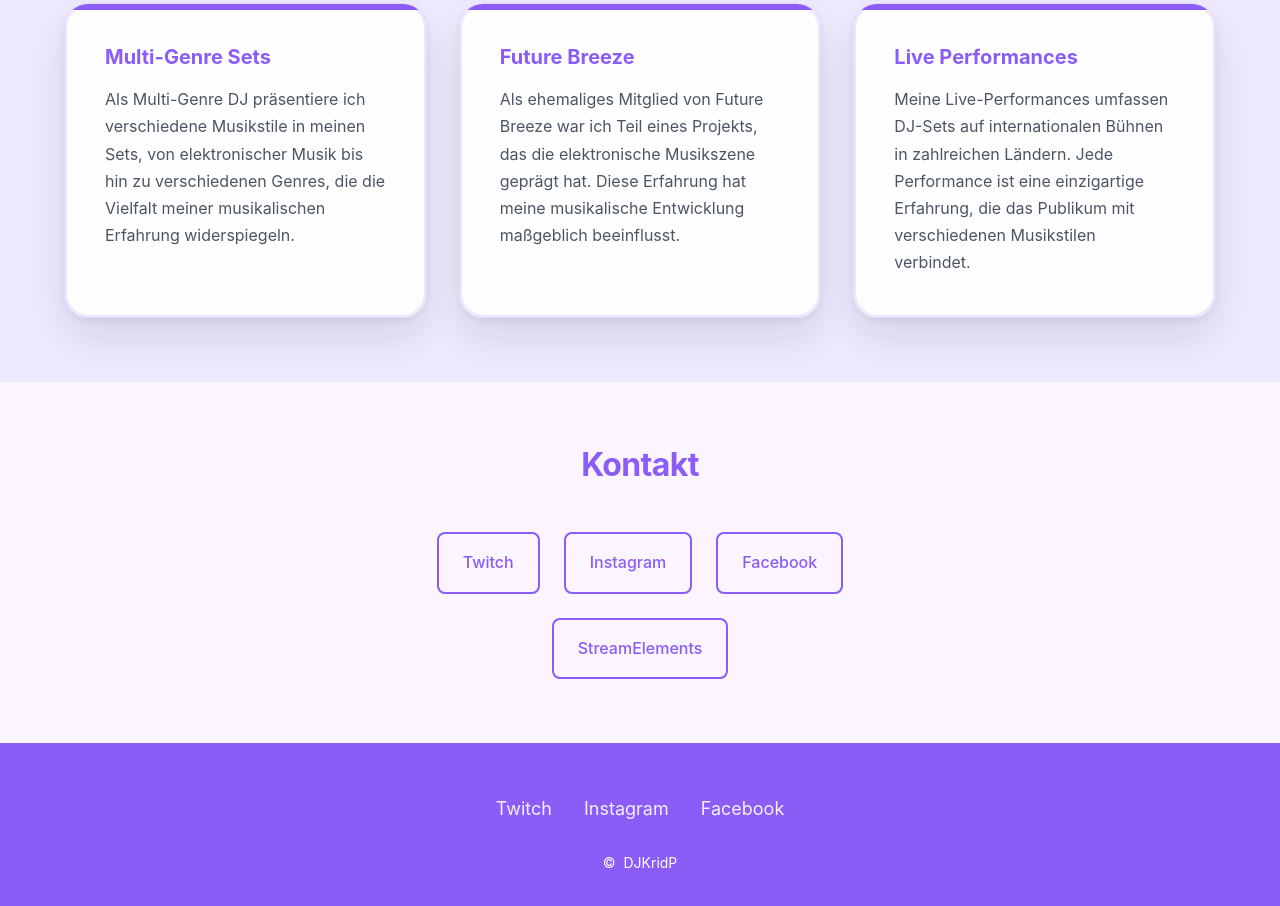
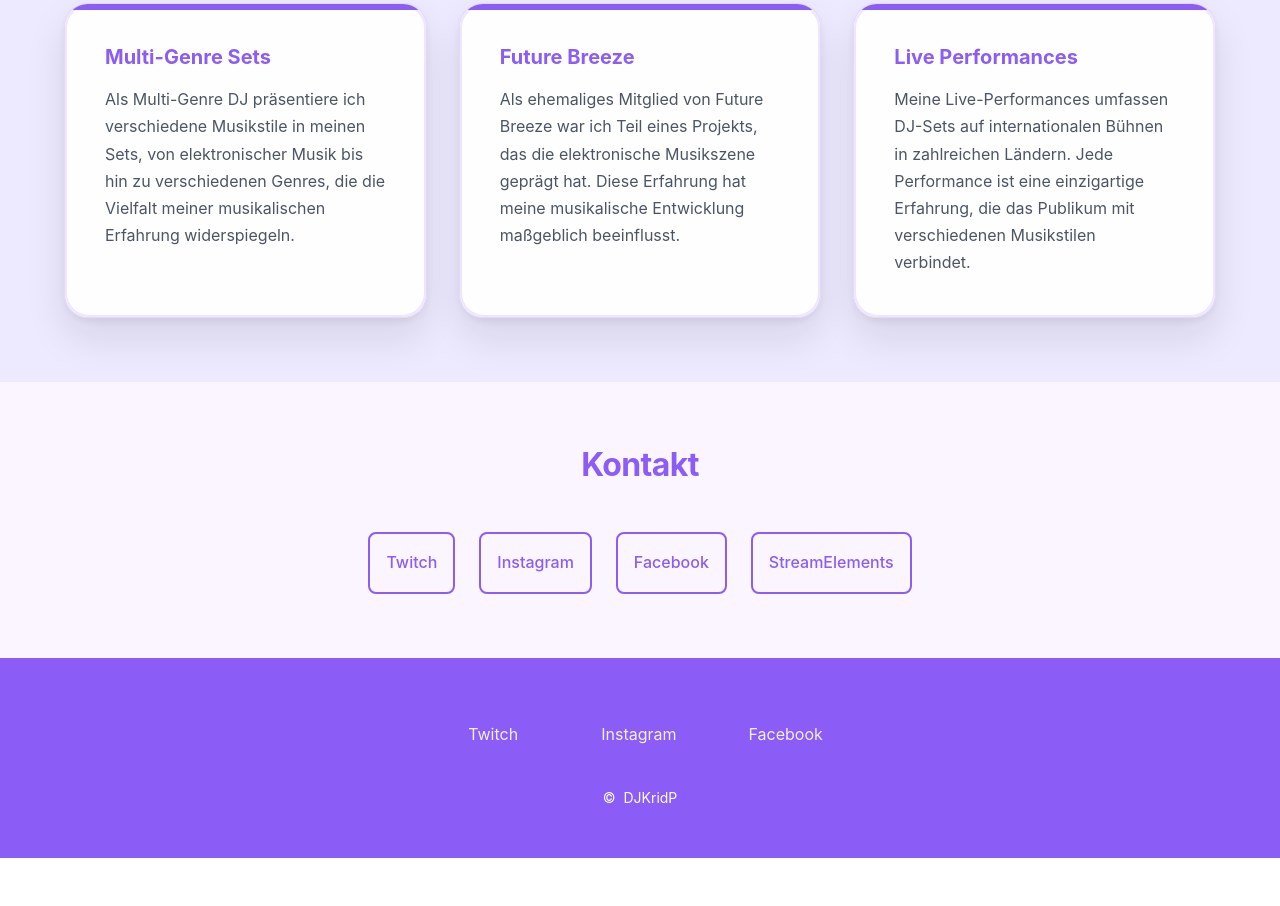
Before and after one commit to Kevin42127/djkridp, a plain HTML site: page index.html in a window 1280 px wide. Shown: the part 2387-3293 px from the top of the page. After the commit the page ends 3245 px from the top, so only its background shows below. Drawn offline with Linux system fonts and the light colour scheme.

Commit message:
Add files via upload

```diff
--- a/css/components.css
+++ b/css/components.css
@@ -280,11 +280,14 @@
 
 .social-link {
   color: var(--color-text-white);
-  font-size: var(--font-size-lg);
+  font-size: var(--font-size-base);
   transition: color var(--transition-base), opacity var(--transition-base);
-  padding: var(--spacing-xs);
+  padding: var(--spacing-md) var(--spacing-lg);
   border-radius: var(--border-radius-sm);
   opacity: 0.9;
+  display: inline-block;
+  min-width: 120px;
+  text-align: center;
 }
 
 .social-link:hover {
@@ -413,6 +416,7 @@
 .contact-link {
   display: flex;
   align-items: center;
+  justify-content: center;
   gap: var(--spacing-sm);
   padding: var(--spacing-md) var(--spacing-lg);
   background-color: var(--color-bg-primary);
@@ -420,6 +424,8 @@
   border-radius: var(--border-radius-md);
   color: var(--color-text-primary);
   font-weight: 500;
+  font-size: var(--font-size-base);
+  min-width: 120px;
   opacity: 0;
   transform: translateY(20px);
   transition: opacity 0.5s ease-out, transform 0.5s ease-out, background-color var(--transition-base), border-color var(--transition-base), color var(--transition-base);
--- a/css/responsive.css
+++ b/css/responsive.css
@@ -186,4 +186,17 @@
   .header-right {
     display: none !important;
   }
+
+  .contact-links {
+    flex-direction: row;
+    flex-wrap: nowrap;
+  }
+
+  .contact-link {
+    width: auto;
+    min-width: auto;
+    flex: 0 1 auto;
+    padding: var(--spacing-md) var(--spacing-md);
+    white-space: nowrap;
+  }
 }
--- a/index.html
+++ b/index.html
@@ -4,6 +4,7 @@
     <meta charset="UTF-8">
     <meta name="viewport" content="width=device-width, initial-scale=1.0">
     <meta name="description" content="DJKridP - Multi-Genre DJ and ex member of Future Breeze from Osnabrück, Germany">
+    <meta name="google-site-verification" content="ikA4eMUhLTjnxBSzCa1RpgmEg5SL_scysFac4hD4b-k" />
     <title>DJKridP</title>
     <link rel="stylesheet" href="css/variables.css">
     <link rel="stylesheet" href="css/global.css">
```
